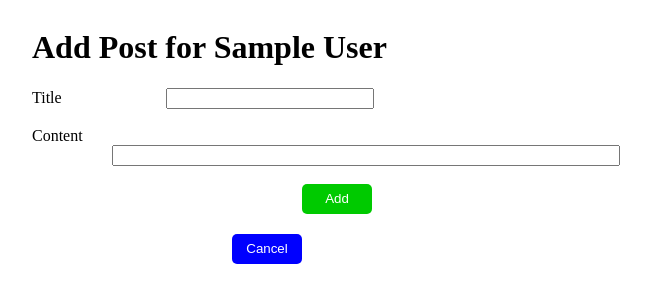
After one commit to MaryiaKunkel/flask-blogly, a Flask app: page /users/1/posts/new in a window 1280 px wide. The commit adds this page. Shown: the top 303 px of the page, without its empty margins (408-1059 px from the left). Run offline with Flask 3, Linux system fonts and the light colour scheme; tables that the repository leaves empty hold one stand-in row (values such as "Sample post").

Commit message:
last commit

```diff
--- a/app.py
+++ b/app.py
@@ -2,7 +2,7 @@
 """Blogly application."""
 
 from flask import Flask, request, render_template, redirect
-from models import User, db, connect_db
+from models import User, Post, db, connect_db, get_directory
 
 app = Flask(__name__)
 
@@ -13,6 +13,9 @@ app.config["SECRET_KEY"] = "chickenzarecool21837"
 app.config["DEBUG_TB_INTERCEPT_REDIRECTS"] = False
 
 connect_db(app)
+
+app.app_context().push()
+
 
 @app.route('/')
 def redirect_to_users():
@@ -47,7 +50,8 @@ def save_user_page():
 def user_detail_page(user_id):
     '''Page with the user details'''
     user=User.query.get_or_404(user_id)
-    return render_template('user_details.html', user=user)
+    posts=user.posts
+    return render_template('user_details.html', user=user, posts=posts)
 
 
 @app.route('/users/<int:user_id>/edit')
@@ -57,7 +61,7 @@ def user_edit_page(user_id):
     return render_template('user_edit.html', user=user)
 
 @app.route('/users/<int:user_id>/edit', methods=["POST"])
-def save_edited_info(user_id):
+def save_edited_user(user_id):
     '''Save edited user details'''
     user=User.query.get_or_404(user_id)
     user.first_name = request.form.get('first_name')
@@ -76,3 +80,54 @@ def delete_user(user_id):
     db.session.commit()
 
     return redirect('/users')
+
+@app.route('/users/<int:user_id>/posts/new')
+def new_post(user_id):
+    '''Show form to add a post for that user'''
+    user=User.query.get(user_id)
+    return render_template('new_post.html', user=user)
+
+@app.route('/users/<int:user_id>/posts/new', methods=['POST'])
+def add_new_post(user_id):
+    '''Add post and redirect to the user detail page'''
+    title = request.form.get('title')
+    content = request.form.get('content')
+
+    new_post = Post(title=title, content=content, user_id=user_id)
+    db.session.add(new_post)
+    db.session.commit()
+
+    return redirect(f'/users/{user_id}')
+
+@app.route('/posts/<int:post_id>')
+def post_detail_page(post_id):
+    '''Show a post'''
+    post=Post.query.get_or_404(post_id)
+    user=User.query.get_or_404(post.user_id)
+    return render_template('post_detail.html', post=post, user=user)
+
+@app.route('/posts/<int:post_id>/edit')
+def edit_post(post_id):
+    '''Show form to edit a post'''
+    post=Post.query.get_or_404(post_id)
+    return render_template('post_edit.html', post=post)
+
+@app.route('/posts/<int:post_id>/edit', methods=['POST'])
+def save_edited_post(post_id):
+    '''Save edited post details'''
+    post=Post.query.get_or_404(post_id)
+    post.title = request.form.get('title')
+    post.content = request.form.get('content')
+
+    db.session.commit()
+
+    return redirect(f'/posts/{post_id}')
+
+@app.route('/posts/<int:post_id>/delete', methods=['POST'])
+def delete_post(user_id, post_id):
+    '''Delete post'''
+    post=Post.query.get(post_id)
+    db.session.delete(post)
+    db.session.commit()
+
+    return redirect(f'/users/{user_id}')
--- a/static/app.css
+++ b/static/app.css
@@ -10,11 +10,22 @@ button {
   background-color: grey;
 }
 
+#content {
+  width: 500px;
+}
+
+#content a #cancel_button {
+  position: relative;
+  top: -30px;
+  left: 140px;
+  background-color: blue;
+}
+
 input {
   width: 200px;
 }
 
-.container {
+.post_edit_page {
   display: flex;
   /* justify-content: flex-end; */
 }
@@ -25,7 +36,7 @@ input {
   margin-left: 220px;
 }
 
-#cancel_button {
+.post_edit_page #cancel_button {
   background-color: white;
   color: blue;
   border: solid blue;
@@ -42,7 +53,7 @@ html {
 .user_detail_page {
   display: flex;
   /* align-items: center; */
-  width: 200px;
+  width: 500px;
 }
 
 img {
@@ -52,16 +63,30 @@ img {
   object-fit: cover;
 }
 
-#edit_button {
+.user_detail_page #edit_button {
   background-color: blue;
-  margin-top: 80px;
+  margin-top: 0;
+  margin-left: -180px;
+}
+
+.user_detail_page #delete_button {
+  background-color: red;
+  margin-top: 50px;
   margin-left: -100px;
 }
 
-#delete_button {
-  background-color: red;
-  margin-top: 80px;
-  margin-left: -20px;
+#list_of_posts #add_post_button {
+  margin-left: 10px;
+}
+
+#list_of_posts {
+  margin-left: 210px;
+  margin-top: -100px;
+}
+
+#add_post_button,
+#new_post_cancel_button {
+  background-color: blue;
 }
 
 #name {
@@ -69,3 +94,52 @@ img {
   margin-top: 0;
   margin-left: 10px;
 }
+
+#title_and_content #title,
+#content {
+  margin-left: 100px;
+}
+
+#title_and_content #content {
+  margin-left: 80px;
+}
+
+#new_post_buttons {
+  margin-left: 200px;
+}
+
+#new_post_buttons {
+  display: flex;
+}
+
+#new_post_buttons #new_post_add_button {
+  background-color: rgb(0, 202, 0);
+}
+
+#post_detail_buttons #cancel_button {
+  color: blue;
+  background-color: white;
+  border: solid blue;
+}
+
+#post_detail_buttons #edit_button {
+  background-color: blue;
+}
+
+#post_detail_buttons #delete_button {
+  background-color: red;
+}
+
+#post_detail_buttons form {
+  width: 100px;
+  margin-left: 150px;
+  margin-top: -30px;
+}
+
+.post_detail_page #name {
+  margin-left: 0;
+}
+
+#content a {
+  margin-top: 50px;
+}
--- /dev/null
+++ b/templates/new_post.html
@@ -0,0 +1,25 @@
+<!-- new_post.html -->
+
+{% extends 'base.html' %}
+{% block title %}New Post{% endblock %}
+{% block content %}
+
+    <form  action='/users/{{user.id}}/posts/new' method="POST">
+        <h1>Add Post for {{user.first_name}} {{user.last_name}}</h1>
+        <div id="title_and_content">
+            <label for="title">Title</label>
+            <input type="text" name="title" id="title"></br></br>
+
+            <label for="content">Content</label>
+            <input type="text" name="content" id="content"></br></br>
+            <div id="new_post_buttons">
+                <a href="/users/{{user.id}}">
+                    <button id="new_post_cancel_button">Cancel</button>
+                </a>
+                <button id="new_post_add_button">Add</button>
+            </div>
+        </div>
+    </form>
+
+
+{% endblock %}
```
Also changed, not shown: models.py (+28 -9 lines), seed.py (+15 -5 lines), templates/post_detail.html (added, +24 -0 lines), templates/post_edit.html (added, +24 -0 lines), templates/user_details.html (+14 -0 lines), Angelina_Jolie.jpg (added), Johnny_Depp.jpg (added).
